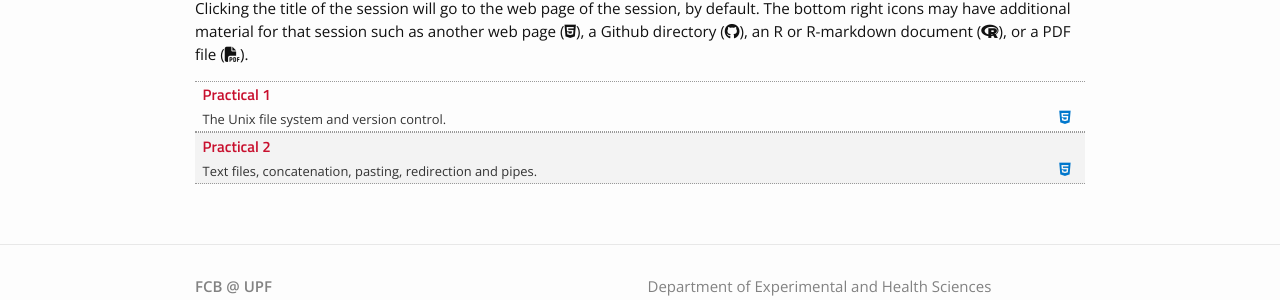
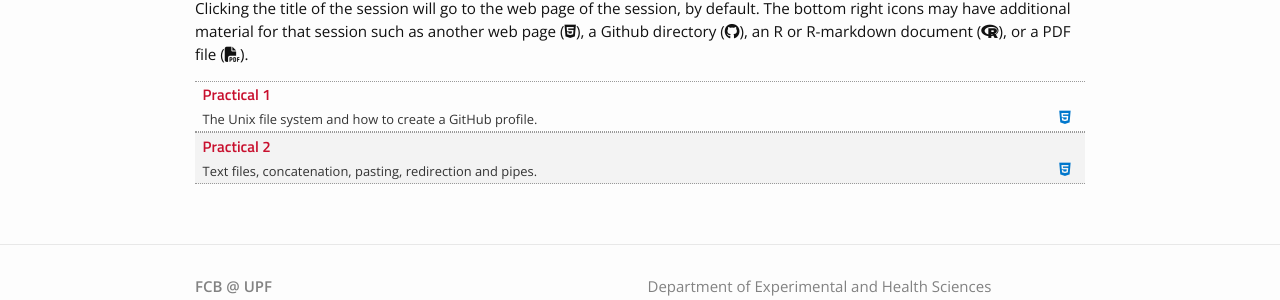
Before and after one commit to funcompbio/funcompbio.github.io, a Jekyll site: the page built from sessions.md, in a window 1280 px wide. Shown: the part 180-480 px from the top of the page. Built offline with Jekyll 4.4.1, drawn with Linux system fonts in a browser that asks for light colours; nearby versions of some CDN libraries.

Commit message:
Updated sessions list.

```diff
--- a/_data/sessions.yml
+++ b/_data/sessions.yml
@@ -1,7 +1,7 @@
 - title: "Practical 1"
   dirname: practical1
   slides: Practical1
-  desc: "The Unix file system and version control."
+  desc: "The Unix file system and how to create a GitHub profile."
 
 - title: "Practical 2"
   dirname: practical2
```
